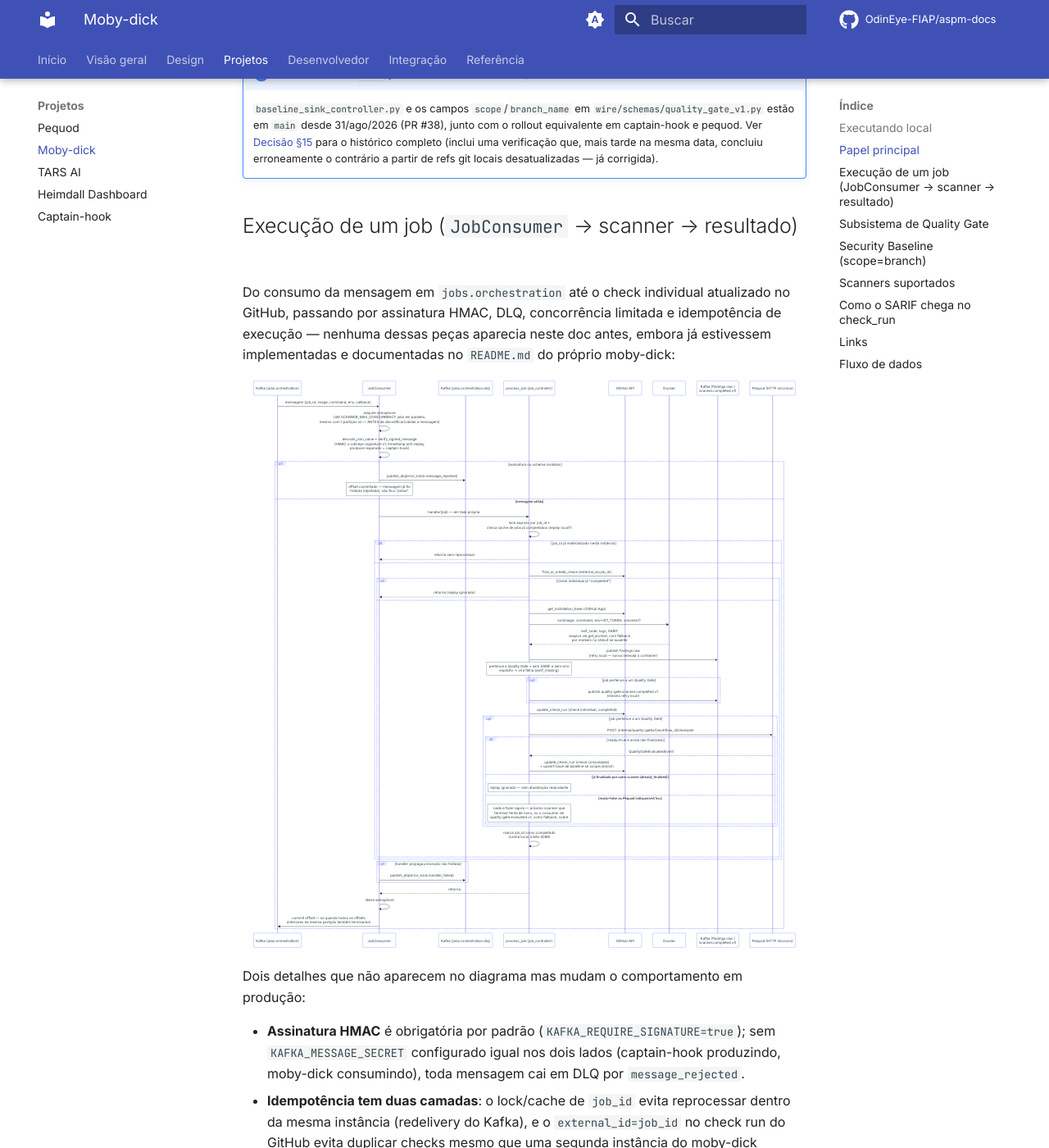
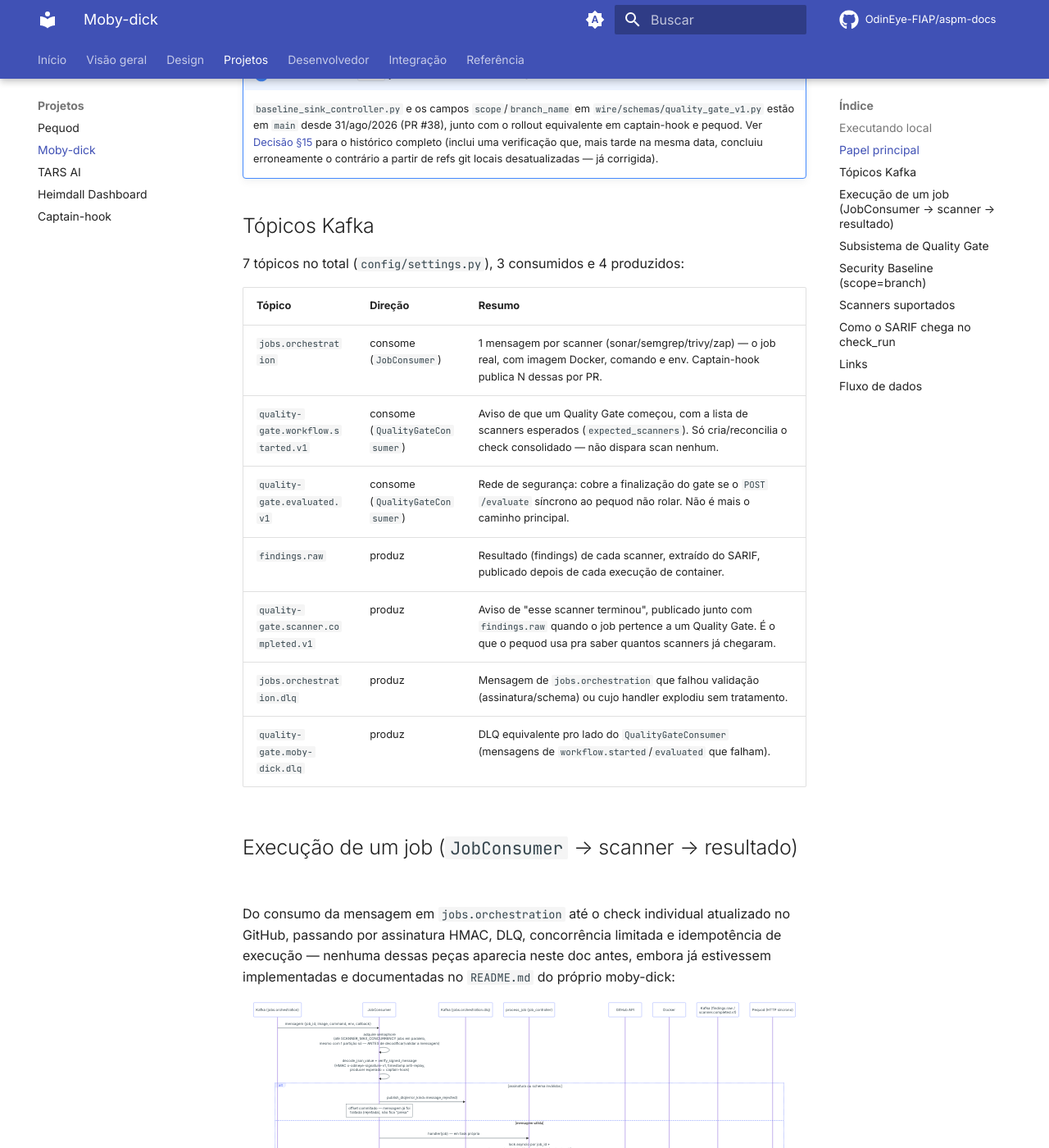
Before and after one commit to OdinEye-FIAP/aspm-docs, an MkDocs documentation site: the page built from docs/moby-dick.md, in a window 1280 px wide and 1400 px high, scrolled down 1148 px. Shown: the whole window at 82% size. Built offline with MkDocs 1.6.1 and Material for MkDocs 9.7.7, drawn with Linux system fonts in a browser that asks for light colours; comment, search, counter and statistics services are not loaded.

Commit message:
docs(moby-dick): adicionar secao de topicos Kafka com resumo
Tabela com os 7 topicos (config/settings.py): 3 consumidos
(jobs.orchestration, quality-gate.workflow.started.v1,
quality-gate.evaluated.v1) e 4 produzidos (findings.raw,
quality-gate.scanner.completed.v1, jobs.orchestration.dlq,
quality-gate.moby-dick.dlq), cada um com resumo de 1 linha.

```diff
--- a/docs/moby-dick.md
+++ b/docs/moby-dick.md
@@ -25,6 +25,20 @@ python3 main.py
 
 !!! note "Confirmado em `main` (reconfirmado 2026-09-10)"
     `baseline_sink_controller.py` e os campos `scope`/`branch_name` em `wire/schemas/quality_gate_v1.py` estão em `main` desde 31/ago/2026 (PR #38), junto com o rollout equivalente em captain-hook e pequod. Ver [Decisão §15](overview/decisions.md#15-quality-gate-com-scopepr-e-scopebranch-security-baseline--ponta-a-ponta-em-main-reconfirmado-2026-09-10) para o histórico completo (inclui uma verificação que, mais tarde na mesma data, concluiu erroneamente o contrário a partir de refs git locais desatualizadas — já corrigida).
+
+## Tópicos Kafka
+
+7 tópicos no total (`config/settings.py`), 3 consumidos e 4 produzidos:
+
+| Tópico | Direção | Resumo |
+|---|---|---|
+| `jobs.orchestration` | consome (`JobConsumer`) | 1 mensagem por scanner (sonar/semgrep/trivy/zap) — o job real, com imagem Docker, comando e env. Captain-hook publica N dessas por PR. |
+| `quality-gate.workflow.started.v1` | consome (`QualityGateConsumer`) | Aviso de que um Quality Gate começou, com a lista de scanners esperados (`expected_scanners`). Só cria/reconcilia o check consolidado — não dispara scan nenhum. |
+| `quality-gate.evaluated.v1` | consome (`QualityGateConsumer`) | Rede de segurança: cobre a finalização do gate se o `POST /evaluate` síncrono ao pequod não rolar. Não é mais o caminho principal. |
+| `findings.raw` | produz | Resultado (findings) de cada scanner, extraído do SARIF, publicado depois de cada execução de container. |
+| `quality-gate.scanner.completed.v1` | produz | Aviso de "esse scanner terminou", publicado junto com `findings.raw` quando o job pertence a um Quality Gate. É o que o pequod usa pra saber quantos scanners já chegaram. |
+| `jobs.orchestration.dlq` | produz | Mensagem de `jobs.orchestration` que falhou validação (assinatura/schema) ou cujo handler explodiu sem tratamento. |
+| `quality-gate.moby-dick.dlq` | produz | DLQ equivalente pro lado do `QualityGateConsumer` (mensagens de `workflow.started`/`evaluated` que falham). |
 
 ## Execução de um job (`JobConsumer` → scanner → resultado)
 
```
